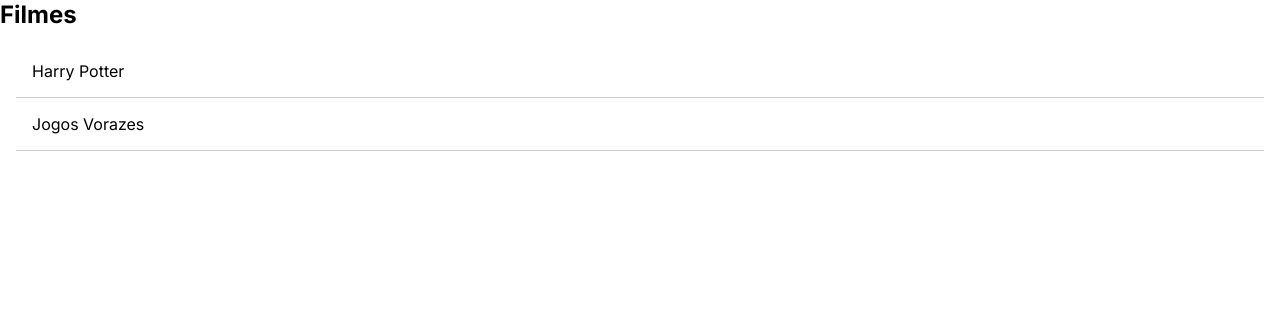
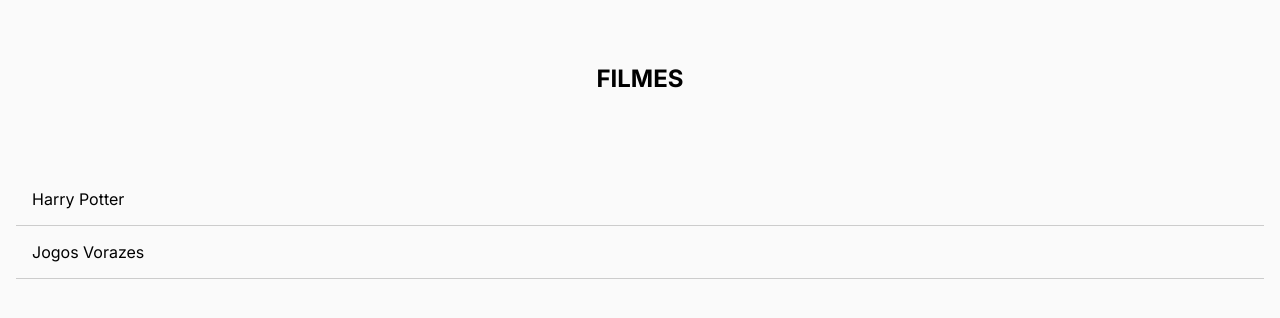
Before and after one commit to WashingtonDDS/lista-de-filmes-com-react, a React (Vite) app: page / in a window 1280 px wide. Shown: the top 318 px of the page. Built offline with nearby package versions, Linux system fonts and the light colour scheme.

Commit message:
Refactor App component structure and styles; add global styles and new App module CSS

```diff
--- a/src/css/global.css
+++ b/src/css/global.css
@@ -16,4 +16,6 @@
 
 body {
   font-family: "Inter", serif;
+  background-color: #fafafa;
+  height: 100vh;
 }
--- a/src/main.tsx
+++ b/src/main.tsx
@@ -1,6 +1,6 @@
 import { StrictMode } from "react";
 import { createRoot } from "react-dom/client";
-import App from "./pages/App.tsx";
+import App from "./pages/App/index.tsx";
 import "./css/global.css";
 
 createRoot(document.getElementById("root")!).render(
--- a/src/pages/App.tsx
+++ /dev/null
@@ -1,12 +0,0 @@
-import { Lista } from "../components/Lista";
-
-function App() {
-  return (
-    <section className="lista">
-      <h1>Filmes</h1>
-      <Lista />
-    </section>
-  );
-}
-
-export default App;
--- /dev/null
+++ b/src/pages/App/app.module.css
@@ -0,0 +1,9 @@
+.lista {
+  background-color: #fafafa;
+}
+
+.title {
+  text-transform: uppercase;
+  text-align: center;
+  padding: 64px 32px;
+}
--- /dev/null
+++ b/src/pages/App/index.tsx
@@ -0,0 +1,13 @@
+import { Lista } from "../../components/Lista";
+import styles from "./app.module.css";
+
+function App() {
+  return (
+    <section className={styles.lista}>
+      <h1 className={styles.title}>Filmes</h1>
+      <Lista />
+    </section>
+  );
+}
+
+export default App;
```
